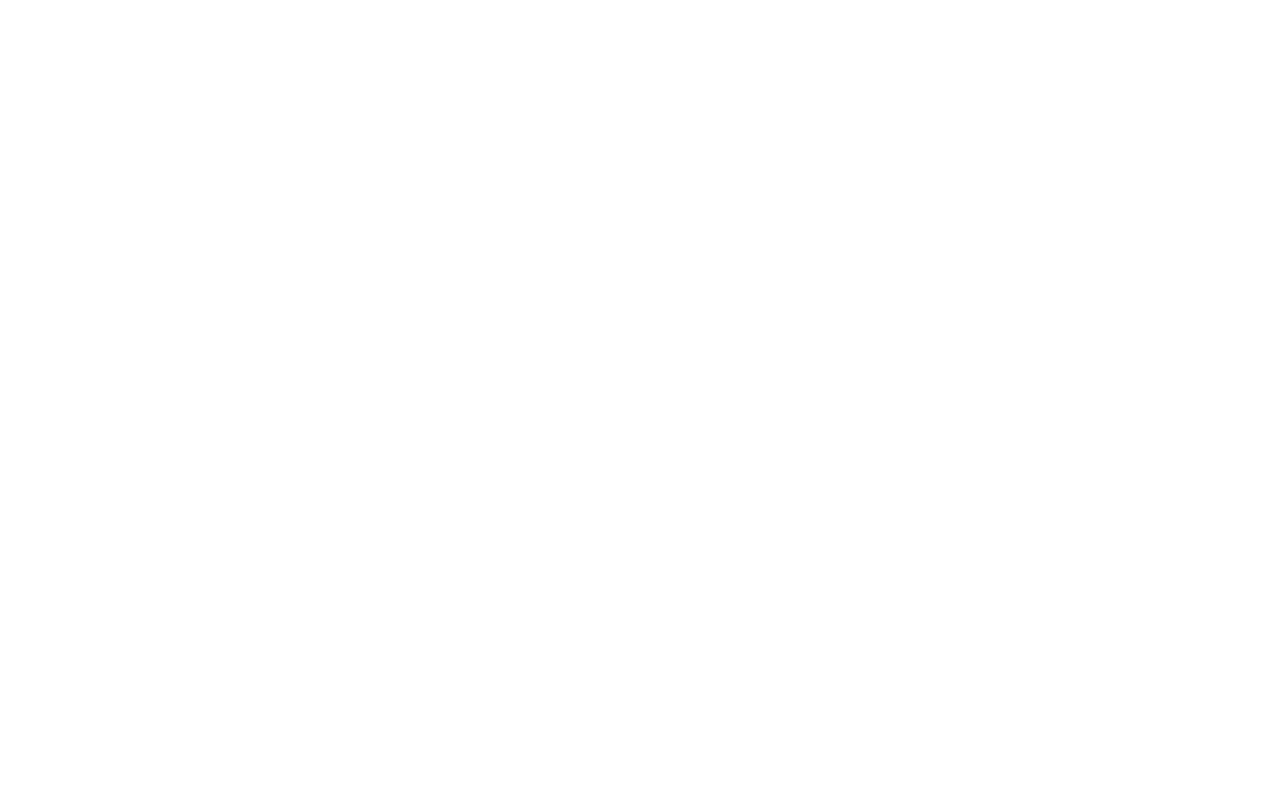
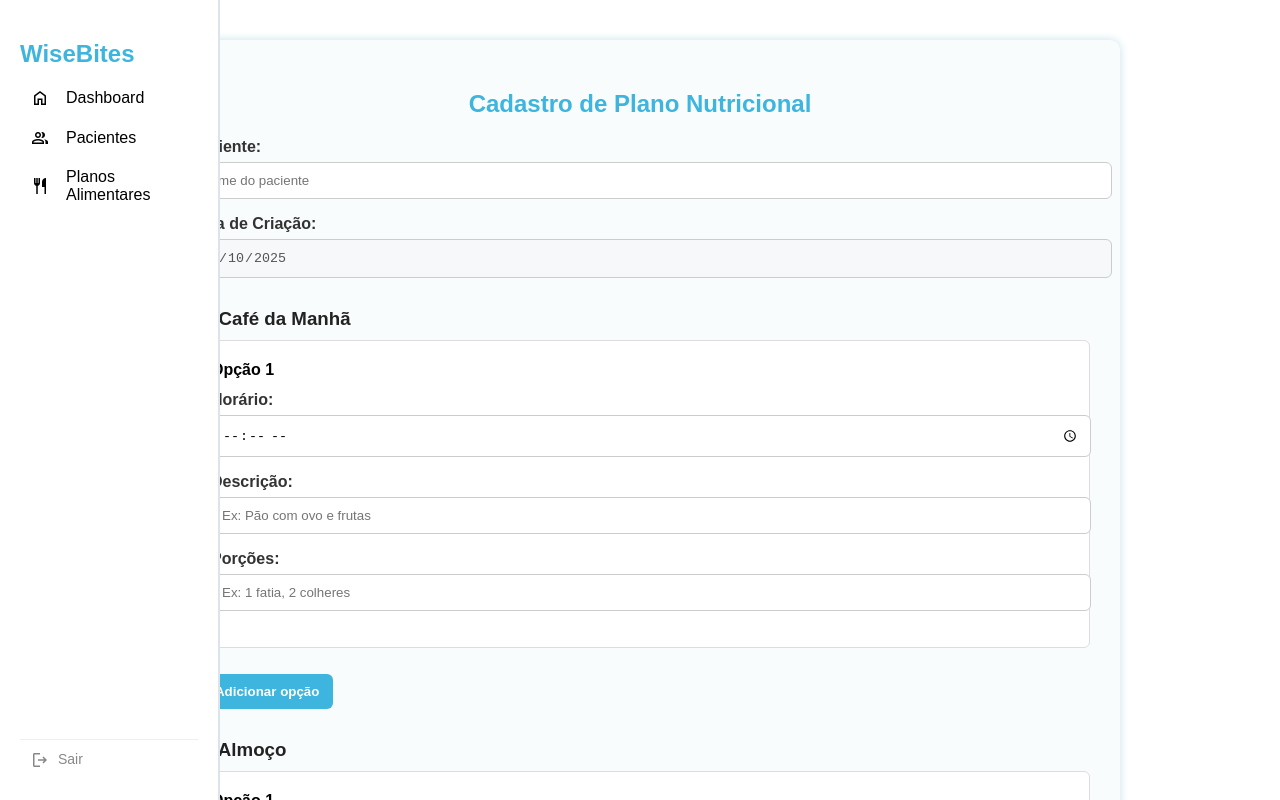
Before and after one commit to Isabellybrt/Wisebites, a React (Create React App) app in the folder frontend/: page /Plan_Registration in a window 1280 px wide. Before the commit this address had no page. Built offline with nearby package versions, Linux system fonts and the light colour scheme.

Commit message:
tela de plano nutricional

```diff
--- a/frontend/src/App.tsx
+++ b/frontend/src/App.tsx
@@ -5,6 +5,8 @@
 import Register from './pages/Register';
 import Home_Nutritionist from './pages/Home_Nutritionist';
 import Home_Client from './pages/Home_Client';
+import Login from './pages/Login';
+import Plan_Registration from './pages/Plan_Registration';
 
 const App: React.FC = () => {
   return (
@@ -32,6 +34,8 @@
         <Route path="/registrar" element={<Register />} />
         <Route path="/dashboard" element={<Home_Nutritionist />} />
         <Route path="/home" element={<Home_Client />} />
+        <Route path="/login" element={<Login />} />
+        <Route path='/Plan_Registration' element={<Plan_Registration />} />
         {/* outras rotas no futuro */}
       </Routes>
     </>
--- /dev/null
+++ b/frontend/src/pages/Plan_Registration.tsx
@@ -0,0 +1,173 @@
+import React, { useState } from 'react';
+import '../styles/Plan_Registration.css';
+import Sidebar from '../components/Sidebar_Nutritionist';
+
+interface OpcaoRefeicao {
+  horario: string;
+  descricao: string;
+  porcoes: string;
+}
+
+type TipoRefeicao = 'cafeDaManha' | 'almoco' | 'lancheTarde' | 'jantar' | 'ceia';
+
+const Plan_Registration: React.FC = () => {
+   const [plano, setPlano] = useState({
+    cliente: '',
+    dataCriacao: new Date().toISOString().split('T')[0],
+    refeicoes: {
+      cafeDaManha: [{ horario: '', descricao: '', porcoes: '' }],
+      almoco: [{ horario: '', descricao: '', porcoes: '' }],
+      lancheTarde: [{ horario: '', descricao: '', porcoes: '' }],
+      jantar: [{ horario: '', descricao: '', porcoes: '' }],
+      ceia: [{ horario: '', descricao: '', porcoes: '' }],
+    } as Record<TipoRefeicao, OpcaoRefeicao[]>,
+  });
+
+  const handleChange = (
+    tipo: TipoRefeicao,
+    index: number,
+    campo: keyof OpcaoRefeicao,
+    valor: string
+  ) => {
+    const novasOpcoes = [...plano.refeicoes[tipo]];
+    novasOpcoes[index][campo] = valor;
+    setPlano({
+      ...plano,
+      refeicoes: {
+        ...plano.refeicoes,
+        [tipo]: novasOpcoes,
+      },
+    });
+  };
+
+  const adicionarOpcao = (tipo: TipoRefeicao) => {
+    setPlano({
+      ...plano,
+      refeicoes: {
+        ...plano.refeicoes,
+        [tipo]: [...plano.refeicoes[tipo], { horario: '', descricao: '', porcoes: '' }],
+      },
+    });
+  };
+
+  const removerOpcao = (tipo: TipoRefeicao, index: number) => {
+    const novasOpcoes = [...plano.refeicoes[tipo]];
+    if (novasOpcoes.length === 1) return; // Evita remover a última
+    novasOpcoes.splice(index, 1);
+    setPlano({
+      ...plano,
+      refeicoes: {
+        ...plano.refeicoes,
+        [tipo]: novasOpcoes,
+      },
+    });
+  };
+
+  const handleSubmit = (e: React.FormEvent) => {
+    e.preventDefault();
+    console.log('Plano preenchido:', plano);
+    alert('Plano preenchido no console!');
+  };
+
+  const labels: Record<TipoRefeicao, string> = {
+    cafeDaManha: '☕ Café da Manhã',
+    almoco: '🍽️ Almoço',
+    lancheTarde: '🍎 Lanche da Tarde',
+    jantar: '🌙 Jantar',
+    ceia: '🥣 Ceia',
+  };
+
+  return (
+    <div className="cadastro-container">
+      <Sidebar />
+      <h2>Cadastro de Plano Nutricional</h2>
+      <form onSubmit={handleSubmit}>
+        <label>
+          Paciente:
+          <input
+            type="text"
+            value={plano.cliente}
+            onChange={(e) => setPlano({ ...plano, cliente: e.target.value })}
+            placeholder="Nome do paciente"
+            required
+          />
+        </label>
+
+        <label>
+          Data de Criação:
+          <input type="date" value={plano.dataCriacao} disabled />
+        </label>
+
+        {Object.keys(plano.refeicoes).map((tipo) => {
+          const refeicao = tipo as TipoRefeicao;
+          return (
+            <div key={refeicao}>
+              <h3>{labels[refeicao]}</h3>
+              {plano.refeicoes[refeicao].map((opcao, index) => (
+                <div key={index} className="refeicao-card">
+                  <div className="refeicao-header">
+                    <span>Opção {index + 1}</span>
+                    {plano.refeicoes[refeicao].length > 1 && (
+                      <button
+                        type="button"
+                        className="remover"
+                        onClick={() => removerOpcao(refeicao, index)}
+                      >
+                        ❌ Remover
+                      </button>
+                    )}
+                  </div>
+                  <label>
+                    Horário:
+                    <input
+                      type="time"
+                      value={opcao.horario}
+                      onChange={(e) =>
+                        handleChange(refeicao, index, 'horario', e.target.value)
+                      }
+                    />
+                  </label>
+                  <label>
+                    Descrição:
+                    <input
+                      type="text"
+                      placeholder="Ex: Pão com ovo e frutas"
+                      value={opcao.descricao}
+                      onChange={(e) =>
+                        handleChange(refeicao, index, 'descricao', e.target.value)
+                      }
+                    />
+                  </label>
+                  <label>
+                    Porções:
+                    <input
+                      type="text"
+                      placeholder="Ex: 1 fatia, 2 colheres"
+                      value={opcao.porcoes}
+                      onChange={(e) =>
+                        handleChange(refeicao, index, 'porcoes', e.target.value)
+                      }
+                    />
+                  </label>
+                </div>
+              ))}
+              <button
+                type="button"
+                className="adicionar"
+                onClick={() => adicionarOpcao(refeicao)}
+              >
+                + Adicionar opção
+              </button>
+            </div>
+          );
+        })}
+
+        <button type="submit" className="salvar">
+          Salvar Plano
+        </button>
+      </form>
+    </div>
+  );
+};
+
+export default Plan_Registration;
--- /dev/null
+++ b/frontend/src/styles/Plan_Registration.css
@@ -0,0 +1,91 @@
+.cadastro-container {
+  max-width: 900px;
+  margin: 40px auto;
+  padding: 30px;
+  background: #f9fcfd;
+  border-radius: 10px;
+  box-shadow: 0 0 10px #c7e2ea;
+}
+
+h2 {
+  text-align: center;
+  color: #3db5de;
+  margin-bottom: 20px;
+}
+
+form label {
+  display: block;
+  margin-bottom: 16px;
+  font-weight: 600;
+  color: #333;
+}
+
+input {
+  width: 100%;
+  padding: 10px;
+  margin-top: 6px;
+  border: 1px solid #ccc;
+  border-radius: 6px;
+}
+
+h3 {
+  margin-top: 30px;
+  margin-bottom: 10px;
+  color: #222;
+}
+
+.refeicao-card {
+  background-color: #fff;
+  border: 1px solid #ddd;
+  padding: 20px;
+  margin-bottom: 16px;
+  border-radius: 6px;
+}
+
+button {
+  padding: 10px 14px;
+  margin-top: 10px;
+  border: none;
+  border-radius: 6px;
+  font-weight: bold;
+  cursor: pointer;
+}
+
+.adicionar {
+  background-color: #3db5de;
+  color: white;
+}
+
+.salvar {
+  background-color: #2cbd73;
+  color: white;
+  width: 100%;
+  margin-top: 30px;
+}
+
+.refeicao-card {
+  background-color: #fff;
+  border: 1px solid #ddd;
+  padding: 20px;
+  margin-bottom: 16px;
+  border-radius: 6px;
+  position: relative;
+}
+
+.refeicao-header {
+  display: flex;
+  justify-content: space-between;
+  align-items: center;
+  margin-bottom: 12px;
+  font-weight: bold;
+}
+
+.remover {
+  background-color: #ff4d4f;
+  color: white;
+  padding: 4px 10px;
+  font-size: 0.9em;
+  border-radius: 4px;
+  border: none;
+  cursor: pointer;
+}
```
